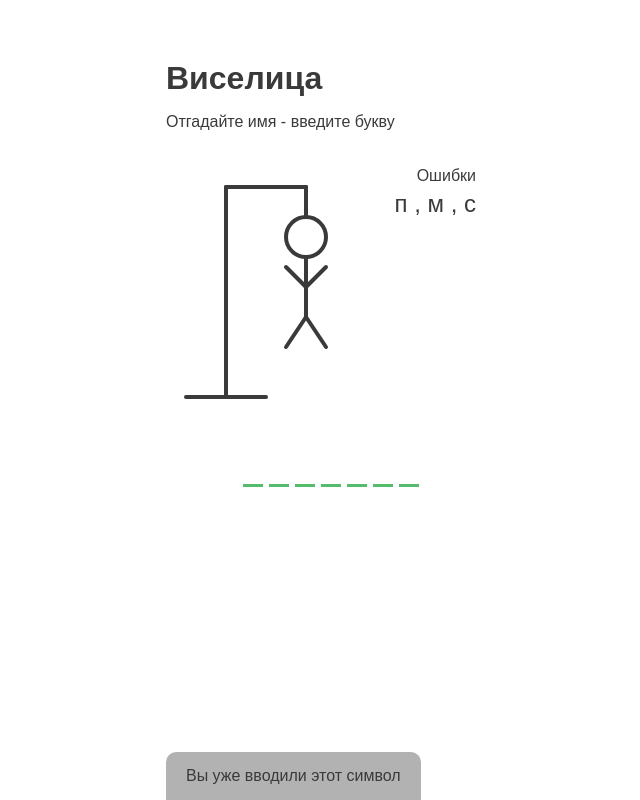
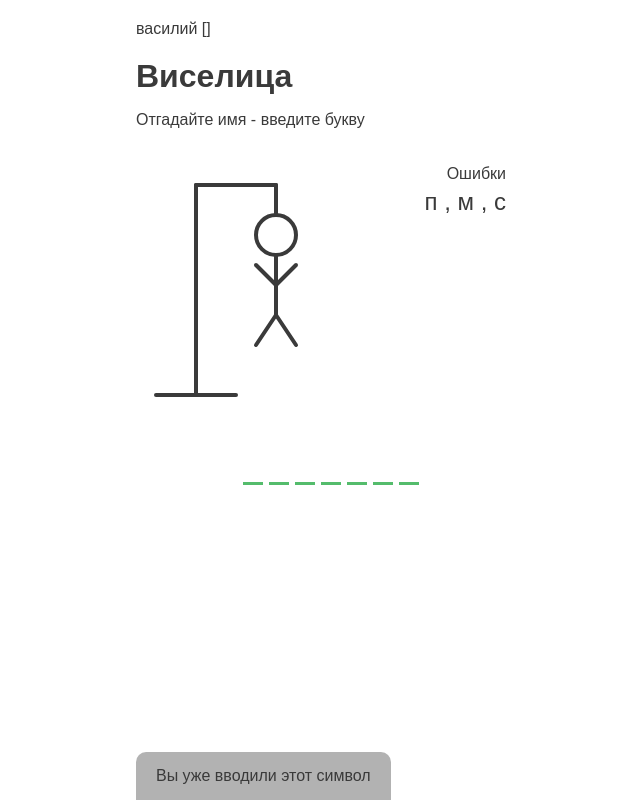
Before and after one commit to Adrian-Capbatut/vue3-composition.api-typescript, a Vue app in the folder vue-project/: page / in a window 1280 px wide. Shown: the whole page, without its empty margins (309-949 px from the left). Built offline with nearby package versions, Linux system fonts and the light colour scheme.

Commit message:
displaying letters in the window

```diff
--- a/vue-project/src/App.vue
+++ b/vue-project/src/App.vue
@@ -8,16 +8,18 @@ import GameNotification from './components/GameNotification.vue'
 import { ref } from 'vue'
 
 const word = ref('василий')
+const letters = ref<string[]>([])
 
 window.addEventListener('keydown', ({ key }) => {
-  console.log('raw key', key)
-  if (/[а-яА-ЯёЁ]/.test(key))
-    console.log('filtered key', key)
+  if (/[а-яА-ЯёЁ]/.test(key)) {
+    letters.value.push(key)
+  }
 })
 </script>
 
 <template>
-  <div id="app">
+  {{ word }}
+  {{ letters }}
   <GameHeader />
 
   <div class="game-container">
@@ -33,5 +35,4 @@ window.addEventListener('keydown', ({ key }) => {
 
   <!-- Notification -->
   <GameNotification />
-  </div>
 </template>
```
Lines whose indentation alone changed are shown as unchanged.
